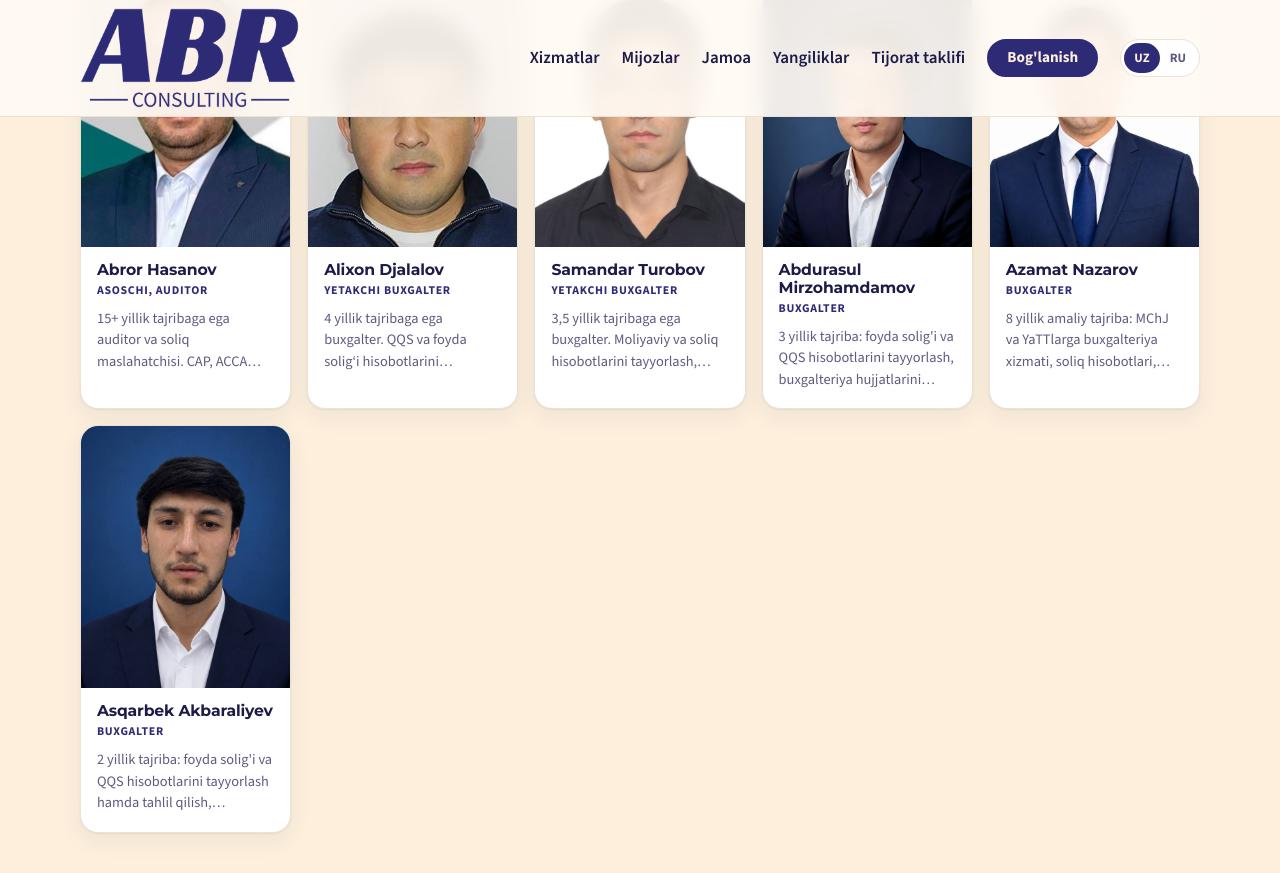
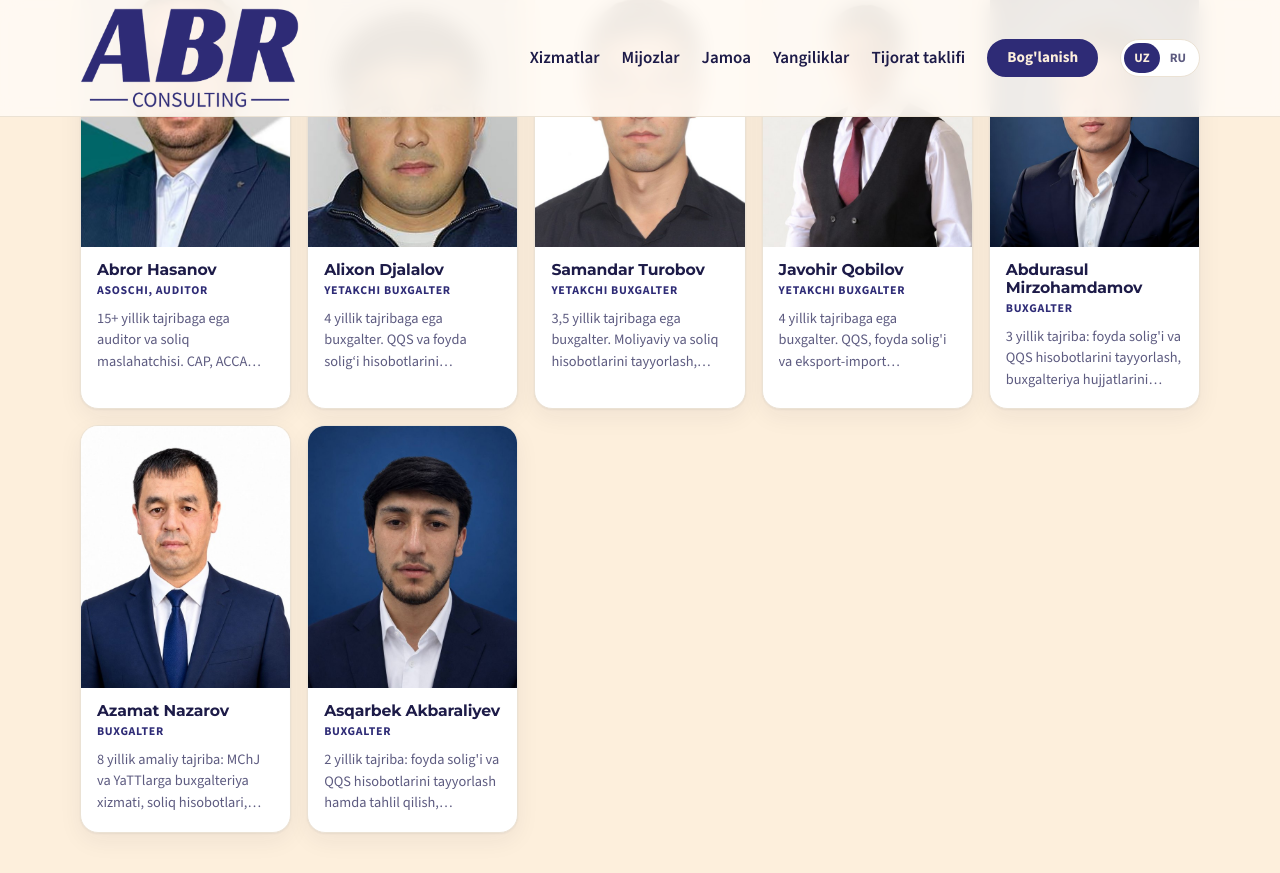
Before and after one commit to abrorhasanov365-sys/abr-consulting.uz, a Jekyll site: the page built from index.html, in a window 1280 px wide and 900 px high, scrolled down 2688 px. Shown: the top 873 px of the window. Built offline with Jekyll 4.4.1, drawn with Linux system fonts in a browser that asks for light colours.

Commit message:
Jamoa: Javohir Qobilov qo'shildi
Co-Authored-By: Claude Opus 5.5 <noreply@anthropic.com>
Claude-Session: https://claude.ai/code/session_011KwqFmBndHrWadM8Pe7Lr8

```diff
--- a/_data/ru/team.yml
+++ b/_data/ru/team.yml
@@ -30,3 +30,8 @@
   level: 4
   photo: /assets/img/team/asqarbek-akbaraliyev.jpg
   bio: "2 года опыта: подготовка и анализ отчётности по налогу на прибыль и НДС, ведение бухгалтерского документооборота и учёт экспортно-импортных операций."
+- name: Жавоҳир Қобилов
+  role: Ведущий бухгалтер
+  level: 3
+  photo: /assets/img/team/javohir-qobilov.jpg
+  bio: "Бухгалтер с 4-летним опытом. Готовит отчётность по НДС, налогу на прибыль и экспортно-импортным операциям, анализирует финансовое состояние предприятия."
--- a/_data/uz/team.yml
+++ b/_data/uz/team.yml
@@ -30,3 +30,8 @@
   level: 4
   photo: /assets/img/team/asqarbek-akbaraliyev.jpg
   bio: "2 yillik tajriba: foyda solig'i va QQS hisobotlarini tayyorlash hamda tahlil qilish, buxgalteriya hujjatlarini yuritish va eksport-import operatsiyalarini hisobga olish."
+- name: Javohir Qobilov
+  role: Yetakchi buxgalter
+  level: 3
+  photo: /assets/img/team/javohir-qobilov.jpg
+  bio: "4 yillik tajribaga ega buxgalter. QQS, foyda solig'i va eksport-import hisobotlarini tayyorlaydi, korxonaning moliyaviy holatini tahlil qiladi."
```
Also changed, not shown: assets/img/team/javohir-qobilov.jpg (added).
